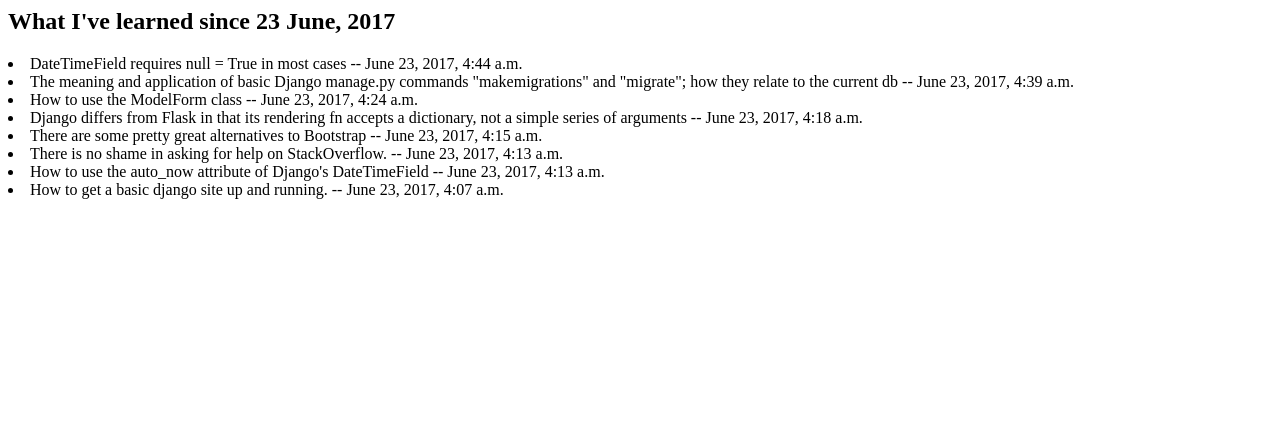
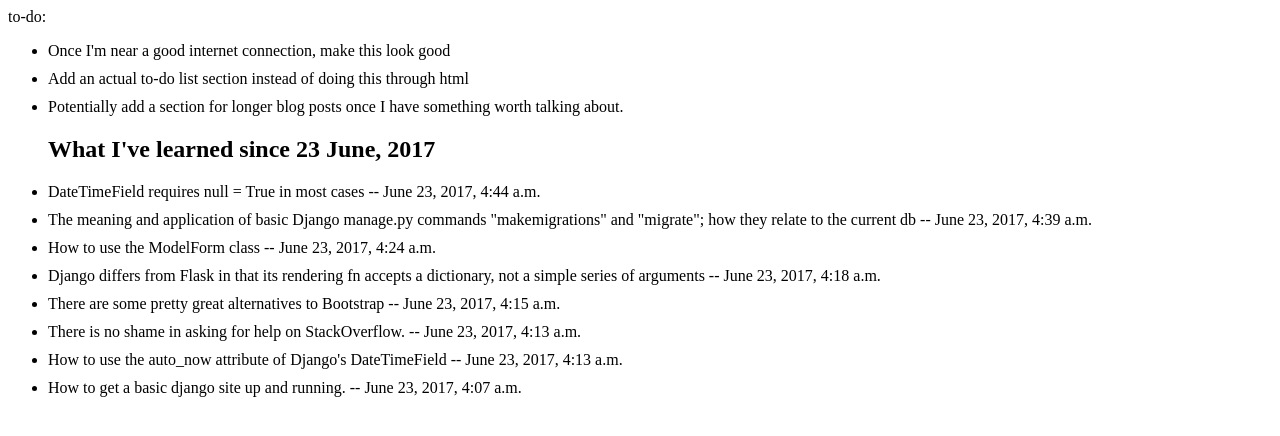
Before and after one commit to thatguysilver/nanoblog, a Django app: page / in a window 1280 px wide. Shown: the top 436 px of the page. Run offline with Django 3.2, Linux system fonts and the light colour scheme; data comes from the database, SQL or seed files in the repository; both versions use the stored data as it was after the commit.

Commit message:
made placeholder to-do list

```diff
--- a/posts/models.py
+++ b/posts/models.py
@@ -2,7 +2,7 @@ from django.db import models
 
 class Post(models.Model):
     content = models.CharField(max_length = 200)
-    pub_date = models.DateTimeField('date published', null = True)
+    pub_date = models.DateTimeField('date published', auto_now = True, null = True)
 
     def __str__(self):
         return self.content
--- a/posts/templates/posts/main.html
+++ b/posts/templates/posts/main.html
@@ -1,4 +1,15 @@
 <head>
+<style>
+li{
+  margin: 10px 0;
+}
+</style>
+  <p>to-do:</p>
+  <ul>
+    <li>Once I'm near a good internet connection, make this look good</li>
+    <li>Add an actual to-do list section instead of doing this through html</li>
+    <li>Potentially add a section for longer blog posts once I have something worth talking about.</li>
+
   <h2>What I've learned since 23 June, 2017</h2>
 
 </head>
```
Also changed, not shown: db.sqlite3, posts/migrations/0004_auto_20170623_0410.py (added), posts/migrations/0005_auto_20170623_0410.py (added), 2 other files.
